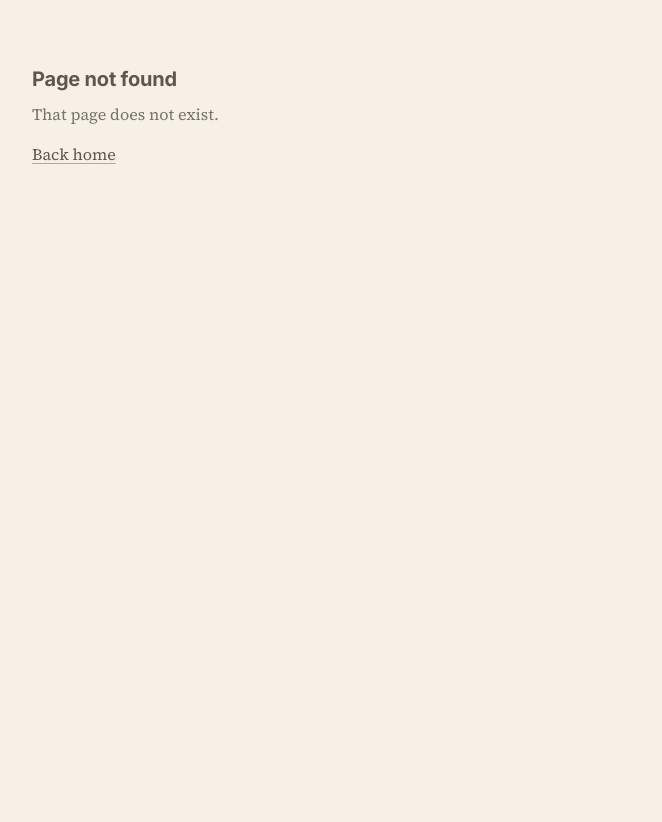
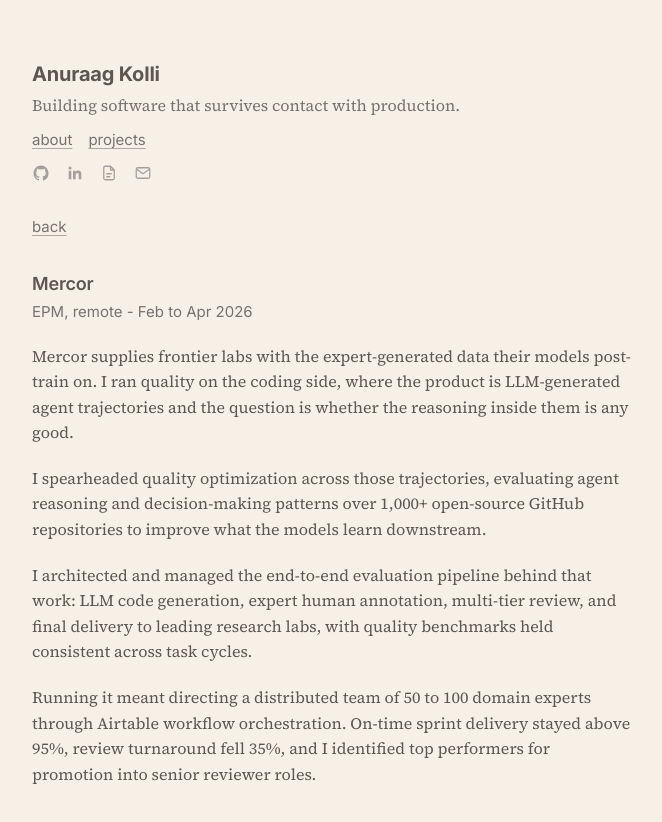
Before and after one commit to anuraagkolli/anuraagkolli.github.io, a Next.js app: page /mercor in a window 1280 px wide. Before the commit this address had no page. Shown: the top 822 px of the page, without its empty margins (308-970 px from the left). Before the commit the page ends 800 px from the top, so only its background shows below. Built offline with nearby package versions, Linux system fonts and the light colour scheme.

Commit message:
Add shared detail page component and the three work routes

```diff
--- /dev/null
+++ b/app/kleiner-perkins/page.tsx
@@ -0,0 +1,10 @@
+import DetailPage from "@/components/detail-page"
+import { byName, work } from "@/lib/content"
+
+const entry = byName(work, "Kleiner Perkins")
+
+export const metadata = { title: "Kleiner Perkins - Anuraag Kolli" }
+
+export default function Page() {
+  return <DetailPage detail={entry.detail!} />
+}
--- /dev/null
+++ b/app/mercor/page.tsx
@@ -0,0 +1,10 @@
+import DetailPage from "@/components/detail-page"
+import { byName, work } from "@/lib/content"
+
+const entry = byName(work, "Mercor")
+
+export const metadata = { title: "Mercor - Anuraag Kolli" }
+
+export default function Page() {
+  return <DetailPage detail={entry.detail!} />
+}
--- /dev/null
+++ b/app/toyota/page.tsx
@@ -0,0 +1,10 @@
+import DetailPage from "@/components/detail-page"
+import { byName, work } from "@/lib/content"
+
+const entry = byName(work, "Toyota")
+
+export const metadata = { title: "Toyota - Anuraag Kolli" }
+
+export default function Page() {
+  return <DetailPage detail={entry.detail!} />
+}
--- a/components/bio.tsx
+++ b/components/bio.tsx
@@ -6,9 +6,8 @@
       <p style={{ lineHeight: 1.6 }}>
         I&apos;m a 2026 Kleiner Perkins Fellow studying artificial intelligence and computer science
         at Purdue. I like the parts nobody demos: the eval harness, the retraining schedule, the
-        guardrail that catches the model before a user does. I spent this past summer at Inkitt
-        training revenue prediction models and rebuilding a recommendation engine, and before that
-        built internal AI infrastructure at Toyota.
+        guardrail that catches the model before a user does. The work below is where that has led
+        so far.
       </p>
 
       <figure className="my-6 flex justify-center">
--- /dev/null
+++ b/components/detail-page.tsx
@@ -0,0 +1,61 @@
+import Link from "next/link"
+import SiteHeader from "@/components/site-header"
+import type { Detail } from "@/lib/content"
+
+/**
+ * The shared shell for every detail route: site header, a back link, the
+ * entry's title and meta line, then its body paragraphs. Routes pass data
+ * only, so all detail pages stay identical by construction.
+ */
+export default function DetailPage({
+  detail,
+  backHref = "/",
+  backLabel = "back",
+}: {
+  detail: Detail
+  backHref?: string
+  backLabel?: string
+}) {
+  return (
+    <>
+      <SiteHeader />
+      <div className="pb-48">
+        <main className="m-auto w-full max-w-[640px] px-5">
+          <Link href={backHref} className="ui prose-link text-gray-500">
+            {backLabel}
+          </Link>
+
+          <h2
+            className="font-ui pt-8"
+            style={{ fontWeight: 600, fontSize: 18, letterSpacing: "-0.01em" }}
+          >
+            {detail.title}
+          </h2>
+          <div className="ui pt-1 text-gray-500">{detail.meta}</div>
+
+          {detail.body.map((paragraph, i) => (
+            <p key={i} className="pt-5" style={{ lineHeight: 1.6 }}>
+              {paragraph}
+            </p>
+          ))}
+
+          {detail.links && (
+            <div className="ui flex gap-x-4 pt-6 text-gray-500">
+              {detail.links.map((link) => (
+                <a
+                  key={link.label}
+                  className="prose-link"
+                  href={link.href}
+                  target="_blank"
+                  rel="noopener noreferrer"
+                >
+                  {link.label}
+                </a>
+              ))}
+            </div>
+          )}
+        </main>
+      </div>
+    </>
+  )
+}
```
